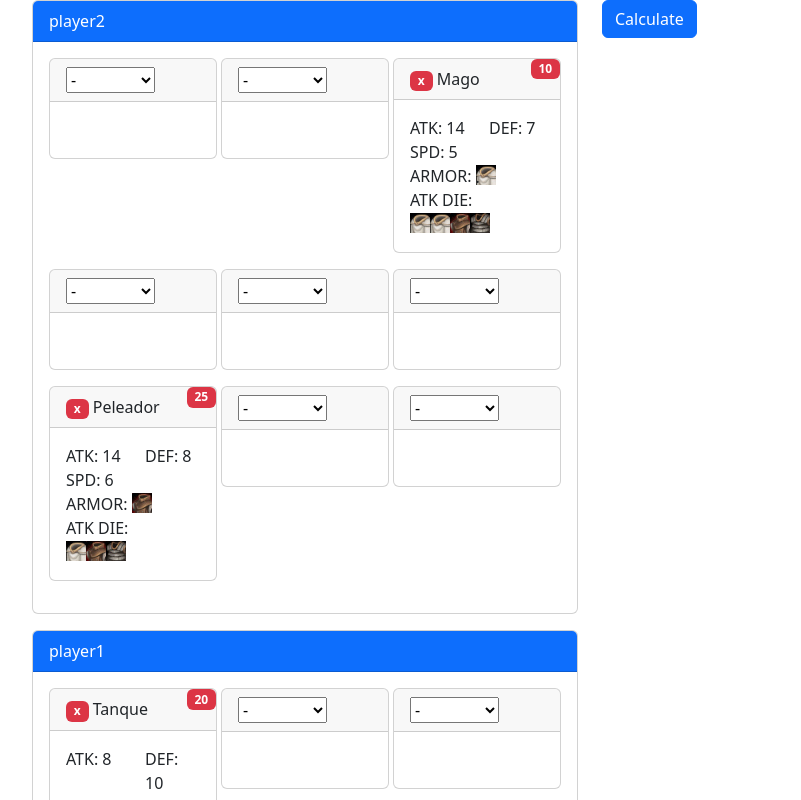
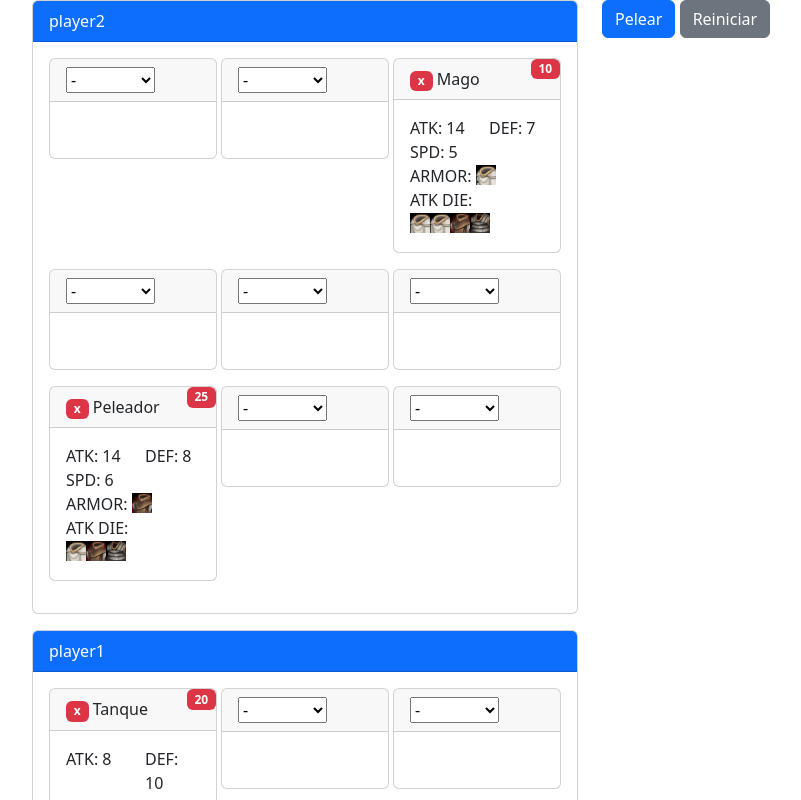
Before and after one commit to xMokar/autochess, a SvelteKit app: page / in a window 1280 px wide. Shown: the top 800 px of the page, without its empty margins (50-851 px from the left). Built offline with nearby package versions, Linux system fonts and the light colour scheme.

Commit message:
Permitir resetear el tablero

```diff
--- a/src/routes/ViewBattle.svelte
+++ b/src/routes/ViewBattle.svelte
@@ -24,8 +24,7 @@ function findEnemy(attacker:ChampInstance, targetField:Field) {
 
 function run() {
 	log = []
-	reset(home.field)
-	reset(visitor.field)
+	resetAll()
 	for(let i=0; i<5; i++) {
 		combatRound(home, visitor)
 	}
@@ -45,6 +44,12 @@ function reset(field:Field) {
 	for(let champinstance of field) {
 		champinstance.hp = champinstance.champ.hp
 	}
+}
+function resetAll() {
+	reset(home.field)
+	reset(visitor.field)
+	home = home
+	visitor = visitor
 }
 
 function combatRound(player:Player, target:Player) {
@@ -91,7 +96,8 @@ reset(visitor.field)
 			<ViewField player={home} />
 		</div>
 		<div class="col-6">
-			<button on:click={run} class="btn btn-primary">Calculate</button>
+			<button on:click={run} class="btn btn-primary">Pelear</button>
+			<button on:click={resetAll} class="btn btn-secondary">Reiniciar</button>
 			<br>
 			{#each log as msg}
 				{msg}<br>
```
